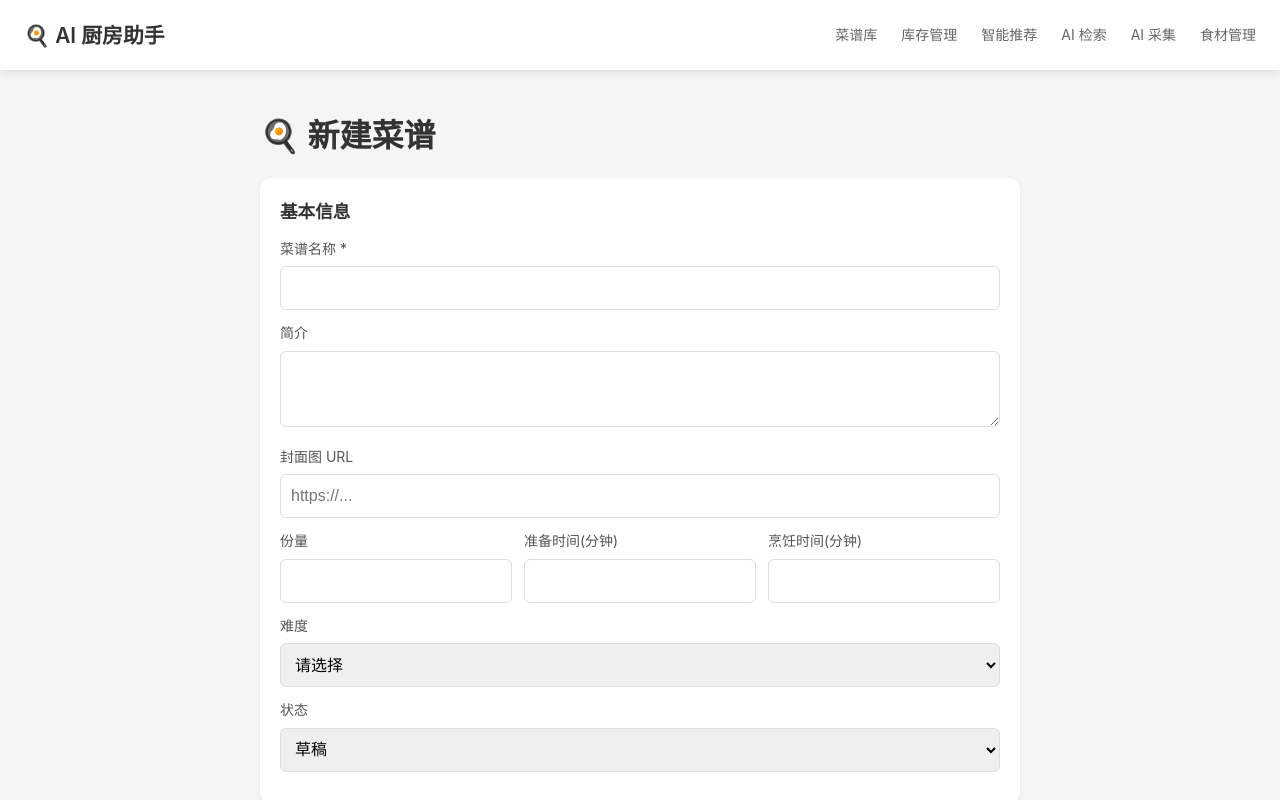
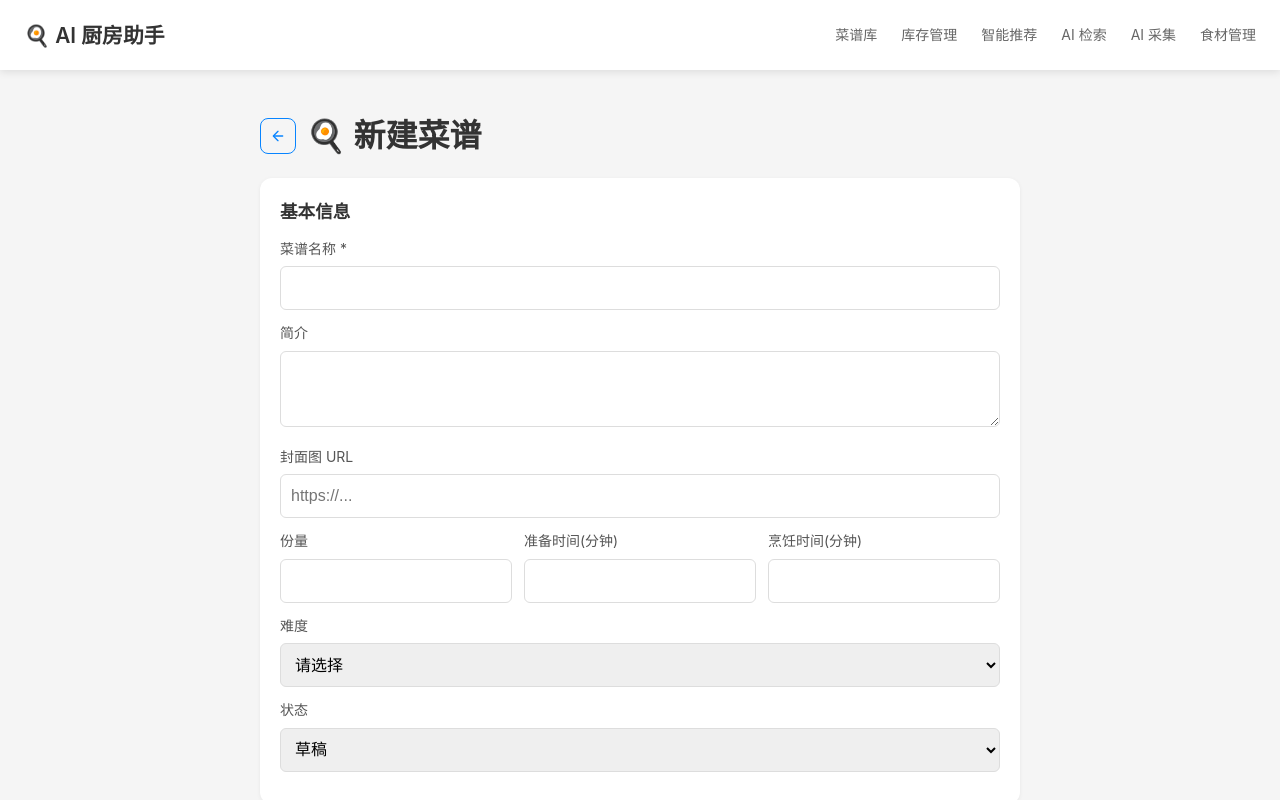
Before and after one commit to fenghuo1943/AI-Kitchen-Blueprint, a Vue app in the folder frontend/: page /recipes/new in a window 1280 px wide. Shown: the top 800 px of the page. Built offline with nearby package versions, Linux system fonts and the light colour scheme; no server answers.

Commit message:
优化显示

```diff
--- a/frontend/src/views/RecipeForm.vue
+++ b/frontend/src/views/RecipeForm.vue
@@ -1,7 +1,15 @@
 <template>
   <div class="recipe-form">
     <div class="header">
-      <h1>{{ isEdit ? '✏️ 编辑菜谱' : '🍳 新建菜谱' }}</h1>
+      <div class="header-left">
+        <button @click="$router.back()" class="btn-back" aria-label="返回">
+          <svg width="16" height="16" viewBox="0 0 24 24" fill="none" xmlns="http://www.w3.org/2000/svg" aria-hidden="true">
+            <path d="M19 12H6" stroke="#0784ff" stroke-width="2" stroke-linecap="round" stroke-linejoin="round"></path>
+            <path d="M12 19L5 12L12 5" stroke="#0784ff" stroke-width="2" stroke-linecap="round" stroke-linejoin="round"></path>
+          </svg>
+        </button>
+        <h1>{{ isEdit ? '✏️ 编辑菜谱' : '🍳 新建菜谱' }}</h1>
+      </div>
     </div>
 
     <form @submit.prevent="save">
@@ -330,7 +338,23 @@ onMounted(loadData);
 
 <style scoped>
 .recipe-form { padding: 20px; max-width: 800px; margin: 0 auto; }
-.header h1 { margin: 0 0 16px 0; }
+.header-left { display: flex; align-items: center; gap: 10px; margin-bottom: 16px; }
+.header-left h1 { margin: 0; }
+/* 返回按钮：向左箭头，蓝色轮廓，透明背景，圆角矩形外形 */
+.btn-back {
+  width: 36px;
+  height: 36px;
+  padding: 0;
+  display: inline-flex;
+  align-items: center;
+  justify-content: center;
+  background: transparent;
+  border: 1px solid #0784ff;
+  border-radius: 8px;
+  cursor: pointer;
+  transition: background 0.2s;
+}
+.btn-back:hover { background: rgba(7, 132, 255, 0.08); }
 .card {
   background: white; border-radius: 12px; padding: 20px; margin-bottom: 16px;
   box-shadow: 0 1px 4px rgba(0,0,0,0.06);
```
